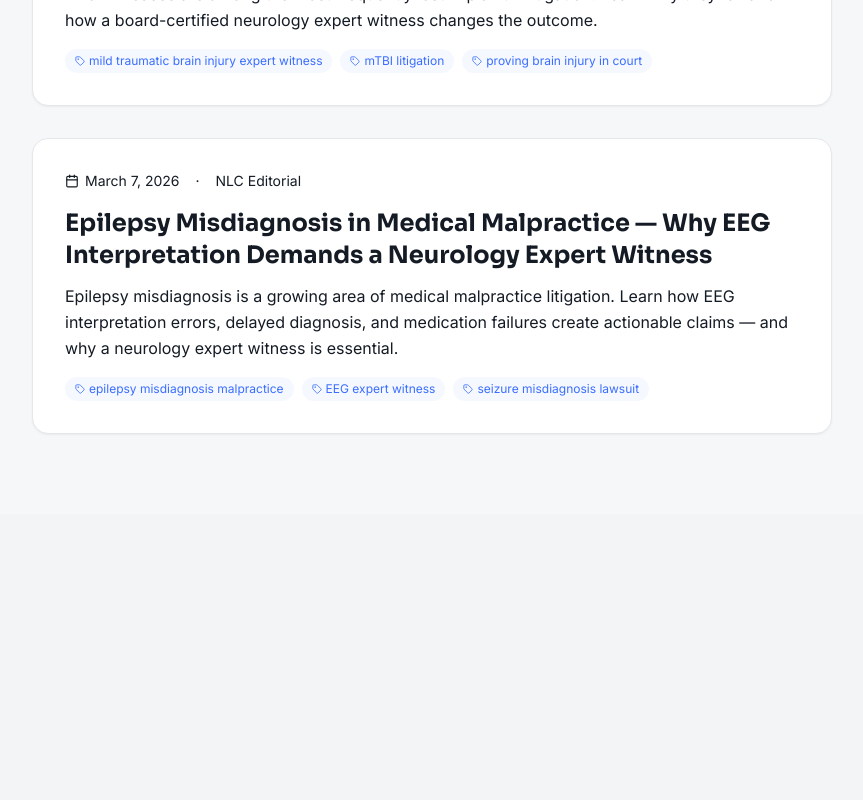
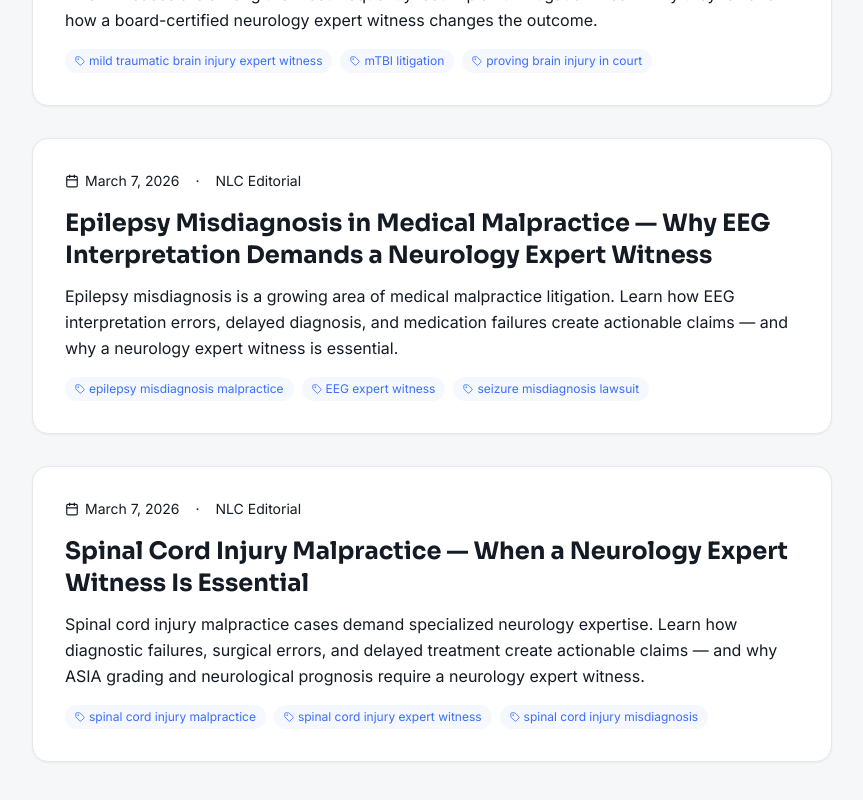
Before and after one commit to SupportAML/NLCwebsite, a React (Vite) app: page /blog in a window 1280 px wide. Shown: the part 1626-2426 px from the top of the page, without its empty margins (208-1071 px from the left). Before the commit the page ends 2140 px from the top, so only its background shows below. Built offline with nearby package versions, Linux system fonts and the light colour scheme.

Commit message:
Publish: Spinal Cord Injury Malpractice — When a Neurology Expert Witness Is Essential

```diff
--- a/src/blog/posts.ts
+++ b/src/blog/posts.ts
@@ -307,4 +307,69 @@ If you are evaluating a case involving epilepsy misdiagnosis, delayed seizure di
 
 *This post is for informational purposes and does not constitute legal or medical advice. Standards of care vary by jurisdiction.*`,
   },
+  {
+    slug: 'spinal-cord-injury-malpractice-neurology-expert-witness',
+    title: 'Spinal Cord Injury Malpractice — When a Neurology Expert Witness Is Essential',
+    metaDescription: 'Spinal cord injury malpractice cases demand specialized neurology expertise. Learn how diagnostic failures, surgical errors, and delayed treatment create actionable claims — and why ASIA grading and neurological prognosis require a neurology expert witness.',
+    date: '2026-03-07',
+    author: 'NLC Editorial',
+    keywords: ['spinal cord injury malpractice', 'spinal cord injury expert witness', 'spinal cord injury misdiagnosis', 'spinal cord injury medical malpractice', 'spinal cord malpractice settlements', 'neurology expert witness spinal cord'],
+    content: `Spinal cord injuries represent some of the most catastrophic outcomes in medical malpractice litigation. A single diagnostic delay, a mismanaged surgical complication, or a failure to recognize progressive cord compression can transform a treatable condition into permanent paralysis. For plaintiff attorneys, these cases carry enormous damages potential — median plaintiff verdicts in spinal cord injury malpractice exceed $2.9 million, and settlements regularly reach seven figures — but they also demand a level of neurological expertise that generalist medical experts cannot provide.
+
+At the core of every spinal cord injury malpractice case is a clinical question: did the treating physician meet the standard of care in diagnosing, monitoring, and managing a condition that threatened the spinal cord? Answering that question requires a neurology expert witness who understands cord neuroanatomy, injury classification systems, prognostic indicators, and the evolving standards governing spinal emergency management.
+
+## How Spinal Cord Injury Malpractice Occurs
+
+Malpractice involving the spinal cord arises in several distinct clinical scenarios, each presenting unique liability frameworks.
+
+The most common is delayed diagnosis of cord compression. Conditions such as epidural abscess, epidural hematoma, metastatic spinal cord compression, and large disc herniations with myelopathy all require urgent intervention. The standard of care demands that physicians recognize the red-flag symptoms — progressive bilateral weakness, bowel or bladder dysfunction, saddle anesthesia, and rapidly ascending sensory levels — and obtain emergent imaging. When emergency physicians, primary care providers, or even neurologists fail to act on these warning signs within the accepted time window, the resulting cord damage is often irreversible.
+
+Surgical malpractice is another major category. Spinal surgeries — including decompressions, fusions, and stimulator implantations — carry inherent risk, but new severe neurological deficits following surgery frequently raise standard-of-care questions. Was the surgical approach appropriate for the pathology? Were intraoperative neurophysiological monitoring results recognized and acted upon? Was the postoperative neurological examination performed with adequate frequency and competence?
+
+Post-operative monitoring failures constitute a third liability pattern. Developing hematomas, hardware malposition, or progressive edema can compress the cord in the hours following surgery. When nursing staff or physicians fail to perform serial neurological examinations or fail to recognize new deficits and escalate appropriately, the window for surgical re-intervention closes.
+
+## Why Standard Neurological Assessment Matters
+
+The American Spinal Injury Association (ASIA) Impairment Scale is the gold standard for classifying spinal cord injuries. This standardized examination defines injury completeness (ASIA A through E), neurological level, and zones of partial preservation. In malpractice litigation, ASIA grading serves two critical evidentiary functions.
+
+First, it establishes the baseline. A properly documented ASIA examination at initial presentation creates the neurological benchmark against which all subsequent changes are measured. If the initial assessment shows ASIA D (incomplete injury with functional motor preservation) and the patient later deteriorates to ASIA A (complete injury with no motor or sensory function below the level), the timeline and mechanism of that deterioration become central to the liability analysis.
+
+Second, ASIA grading informs prognosis and damages. Incomplete injuries (ASIA B, C, and D) carry significantly better recovery potential than complete injuries (ASIA A). If malpractice converted what should have been a recoverable incomplete injury into a permanent complete injury, the damages differential is enormous — potentially representing the difference between ambulatory independence and lifetime ventilator-dependent quadriplegia.
+
+A neurology expert witness must be able to interpret ASIA examinations, identify whether they were performed correctly, and opine on whether the documented neurological trajectory is consistent with the natural history of the injury or reflects an iatrogenic worsening.
+
+## The Diagnostic Standard of Care
+
+Current clinical guidelines establish clear timelines and imaging protocols for suspected spinal cord compromise. MRI of the spine is the imaging modality of choice for evaluating cord compression and should be obtained emergently when clinical findings suggest acute or progressive myelopathy. CT myelography serves as an alternative when MRI is contraindicated or unavailable.
+
+The standard of care requires that physicians perform a focused neurological examination including motor strength grading, sensory level determination, reflex assessment, and evaluation of bowel and bladder function in any patient presenting with symptoms suggestive of cord involvement. Failure to perform this examination — or failure to document it adequately — is itself a deviation from the standard of care that a neurology expert witness can identify and explain to a jury.
+
+Particular attention should be paid to the emergency department evaluation. Studies show that emergency physicians miss spinal cord compression in a meaningful percentage of cases, particularly when patients present with back pain as the chief complaint without initially volunteering neurological symptoms. The standard of care requires that emergency physicians actively elicit neurological history and perform a neurological examination rather than relying solely on the patient's self-reported symptoms.
+
+## Building a Spinal Cord Injury Malpractice Case
+
+For plaintiff attorneys evaluating a potential spinal cord injury malpractice case, several elements strengthen the claim.
+
+First, secure the complete medical record with particular attention to timed nursing assessments, neurological examination documentation, and imaging order timestamps. The interval between symptom onset, imaging acquisition, and surgical intervention is often the most critical evidence in the case.
+
+Second, obtain all imaging studies in DICOM format, not just radiology reports. A neurology expert witness reviewing the actual images can identify findings that were present but not reported — or reported but not acted upon — establishing the breach of standard of care at the diagnostic level.
+
+Third, document the neurological trajectory. Serial ASIA or equivalent neurological examinations showing deterioration during the period of alleged negligence create powerful causation evidence. If the trajectory shows stability or improvement before the negligent act and decline afterward, the causal link becomes difficult to dispute.
+
+Fourth, assess lifetime care costs early. Spinal cord injuries generate extraordinary economic damages: lifetime care costs for a high cervical injury sustained at age 25 can exceed $5 million in direct costs alone, with additional lost earnings and non-economic damages. Early engagement of life care planning experts alongside the neurology expert witness ensures the damages case is built in parallel with the liability analysis.
+
+## Why These Cases Require a Neurology Expert Witness
+
+Spinal cord injury malpractice cases are among the highest-stakes matters in medical litigation. The clinical questions are technical, the standard-of-care framework involves subspecialty-level knowledge, and the damages are life-altering. A qualified neurology expert witness should be board-certified in neurology with demonstrated experience in spinal cord injury assessment, ASIA grading, and neurological prognosis. They should maintain active clinical practice that includes evaluating patients with myelopathy and cord injury. And they must be able to review imaging, operative reports, and serial neurological examinations to reconstruct the clinical timeline and identify where care deviated from the accepted standard.
+
+At NLC, our neurology expert witnesses bring active clinical practices in spinal cord assessment and neurodiagnostics to every case. This means they can identify the exact clinical decision point where the standard of care was breached — whether it was a missed MRI indication, a failure to act on progressive weakness, an inadequate post-surgical monitoring protocol, or an incorrectly interpreted neurological examination.
+
+## Consultation
+
+If you are evaluating a case involving spinal cord injury from surgical error, diagnostic delay, or post-operative monitoring failure, NLC's neurology expert witnesses can provide comprehensive case review, imaging analysis, ASIA grading assessment, and standard-of-care opinions. Contact our team to discuss your case.
+
+---
+
+*This post is for informational purposes and does not constitute legal or medical advice. Standards of care vary by jurisdiction.*`,
+  },
 ];
```
